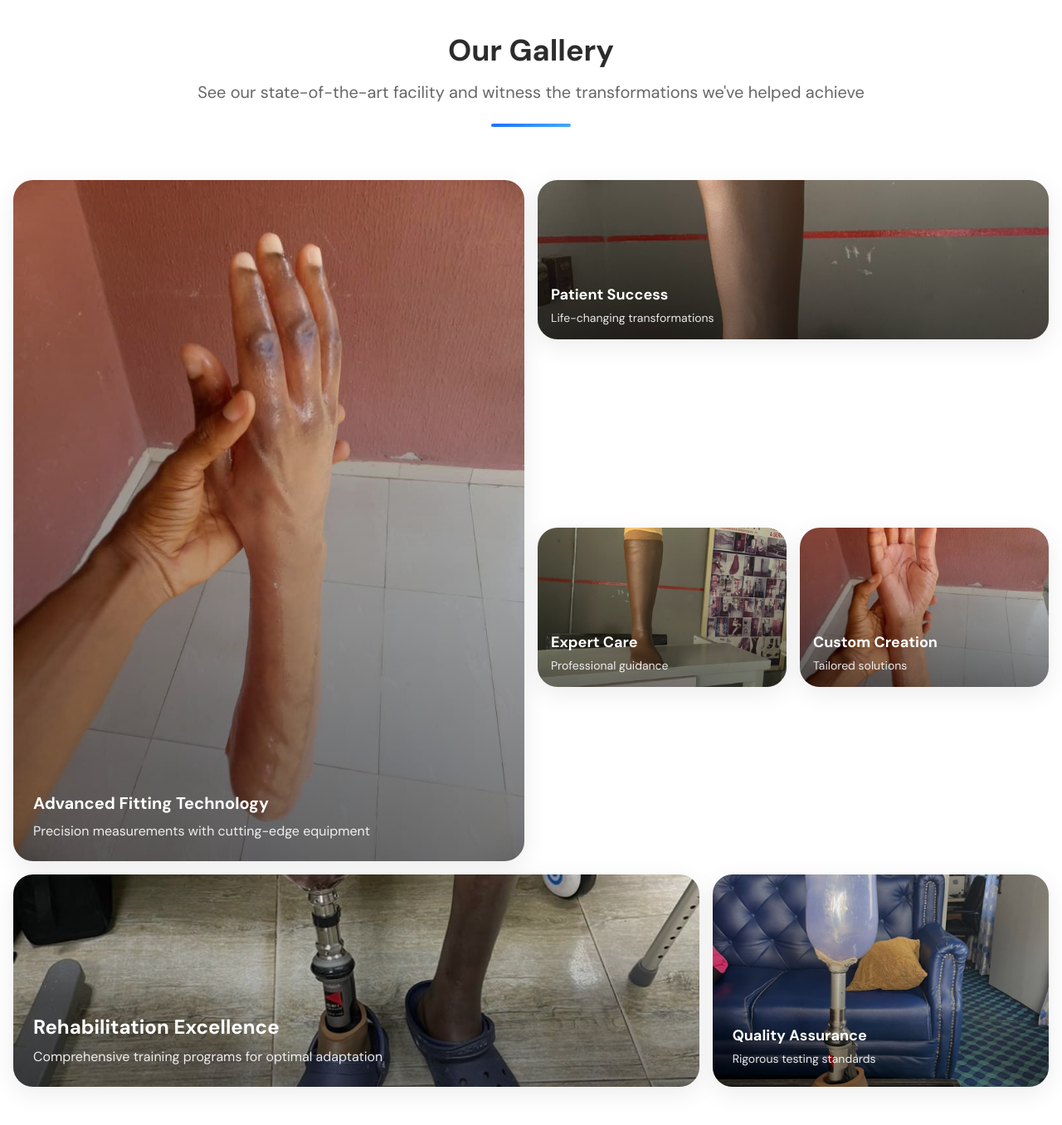
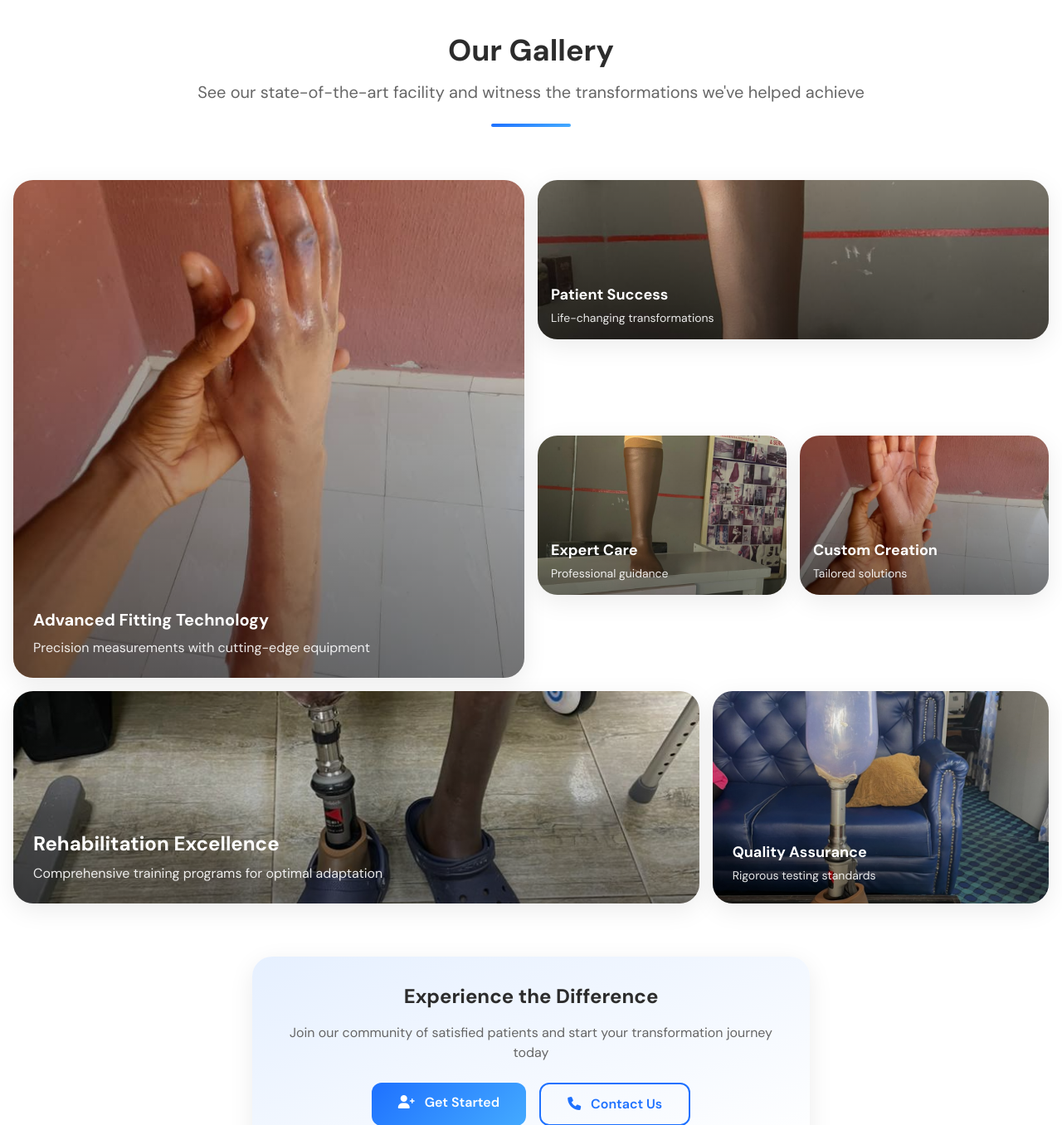
Before and after one commit to ctoriola/fixandfit2, a Flask app: page / in a window 1280 px wide. Shown: the part 4080-5436 px from the top of the page at 83% size. Run offline with Flask 3, Linux system fonts and the light colour scheme; some libraries are stand-ins or nearby versions.

Commit message:
Gallery image  height fix

```diff
--- a/templates/index.html
+++ b/templates/index.html
@@ -362,7 +362,7 @@
         <div class="grid grid-cols-12 gap-4 h-auto">
             <!-- Large image - spans 6 columns on desktop, full width on mobile -->
             <div class="col-span-12 lg:col-span-6 row-span-2">
-                <div class="relative h-96 lg:h-full rounded-3xl overflow-hidden shadow-card hover:shadow-soft transition-all group">
+                <div class="relative h-96 lg:h-[600px] rounded-3xl overflow-hidden shadow-card hover:shadow-soft transition-all group">
                     <img src="{{ url_for('static', filename='images/1.jpeg') }}"
                          alt="Modern prosthetic fitting room"
                          class="w-full h-full object-cover group-hover:scale-105 transition-transform duration-500">
```
